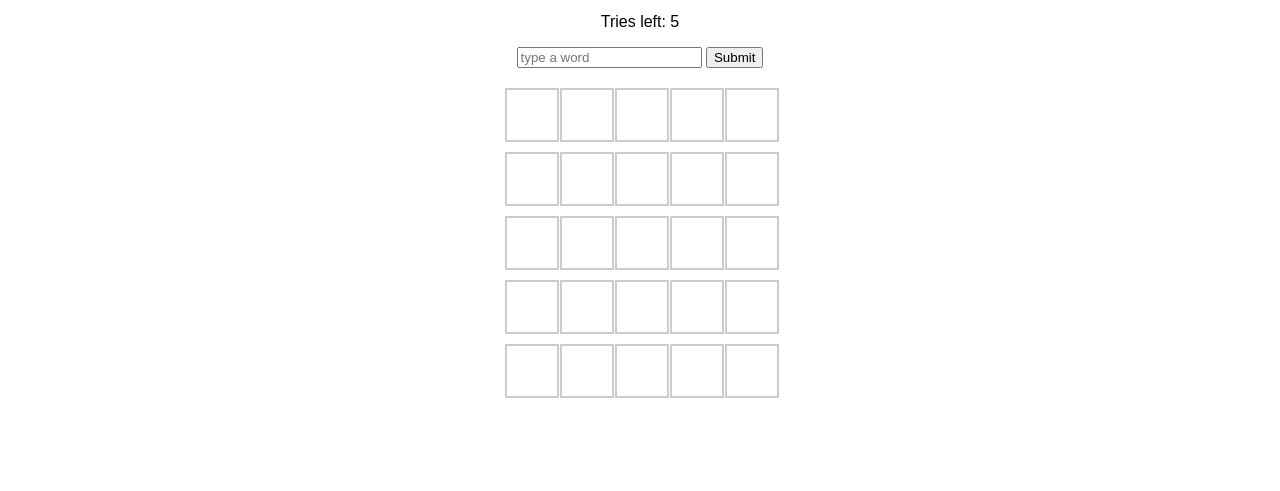
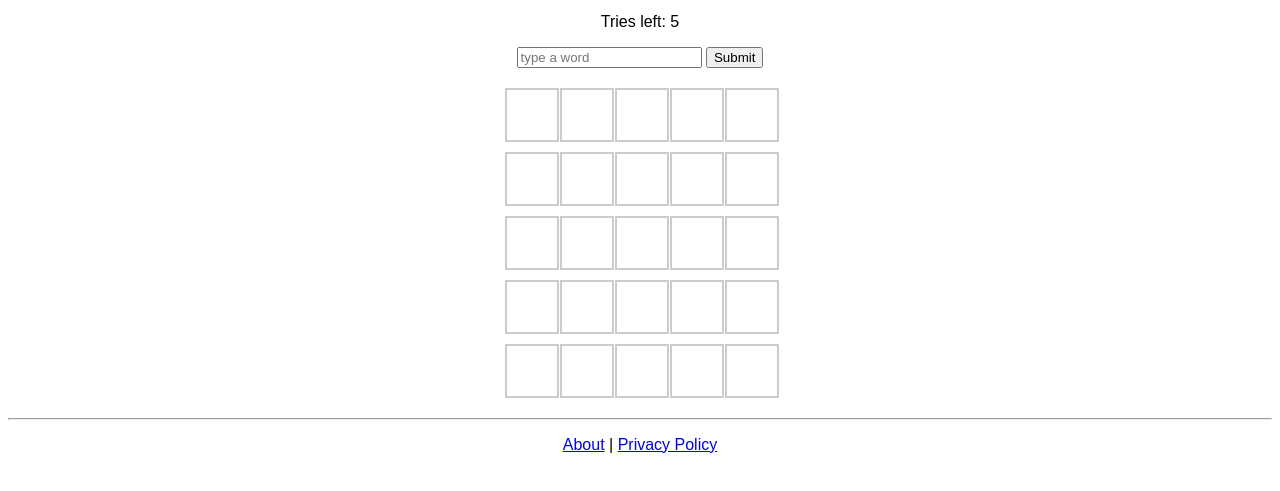
Before and after one commit to Kelvin-t100/findinfive, a plain HTML site: page index.html in a window 1280 px wide. Shown: the part 101-592 px from the top of the page. Drawn offline with Linux system fonts and the light colour scheme.

Commit message:
Update index.html

```diff
--- a/index.html
+++ b/index.html
@@ -55,5 +55,13 @@
     <button id="playAgain">Play Again</button>
 </div>
 <script src="script.js"></script>
+    <hr>
+<footer>
+    <p>
+        <a href="about.html">About</a> |
+        <a href="privacy.html">Privacy Policy</a>
+    </p>
+</footer>
+
 </body>
 </html>
```
